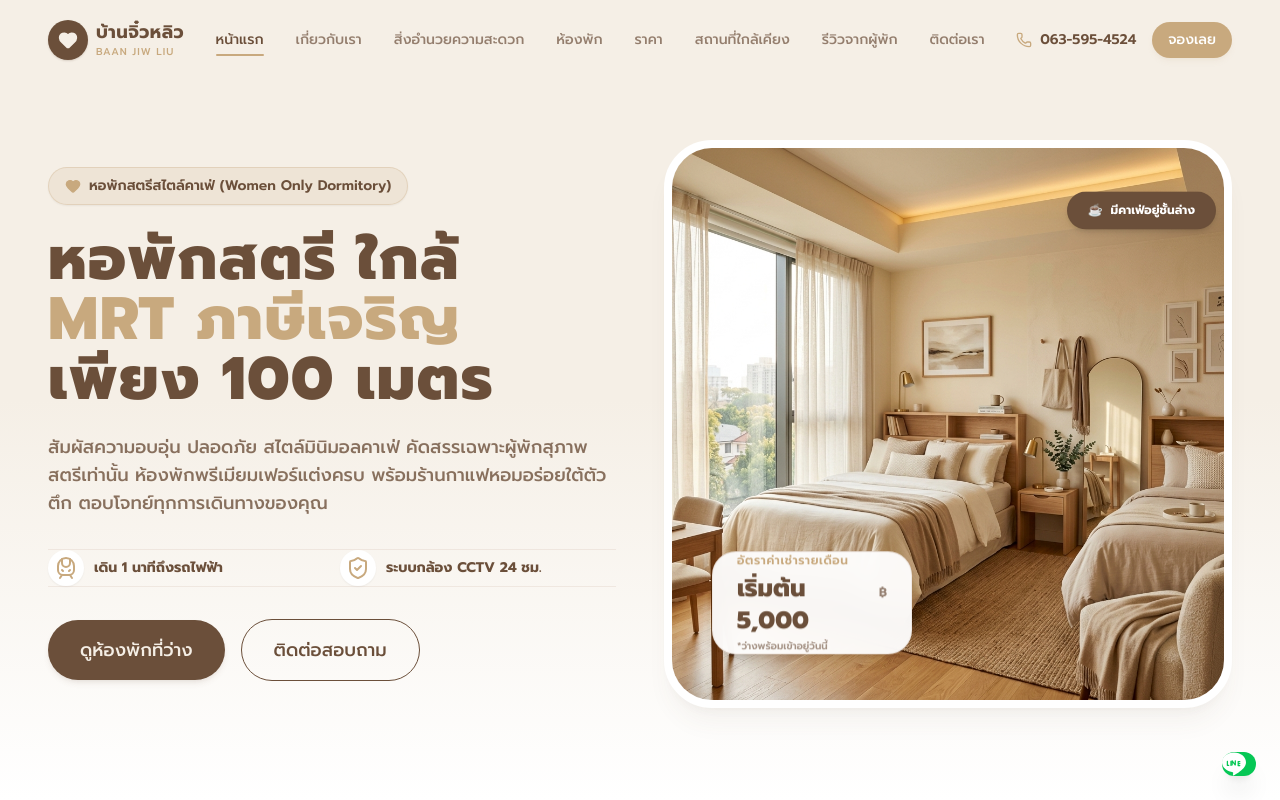
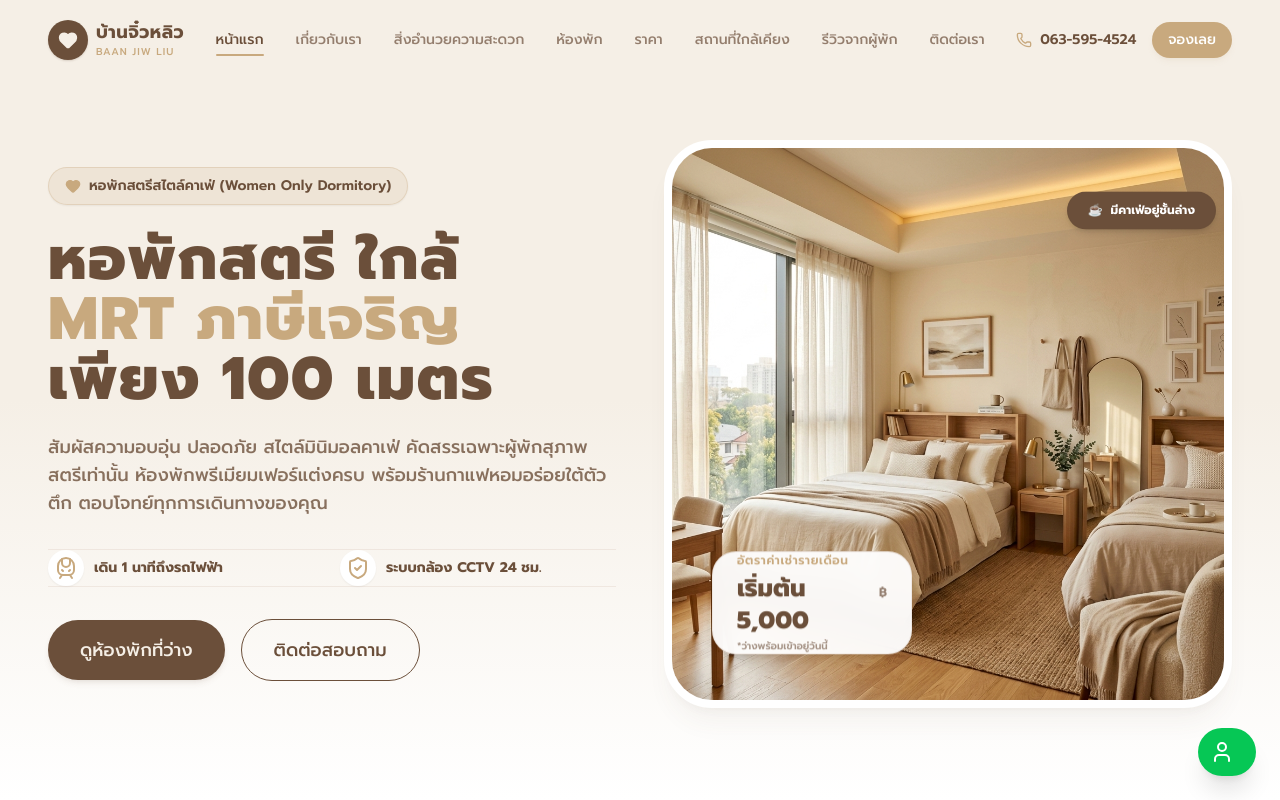
Before and after one commit to apiwatz-lee/baan-jiw-liu, a Next.js app: page / in a window 1280 px wide. Shown: the top 800 px of the page. Built offline with nearby package versions, Linux system fonts and the light colour scheme.

Commit message:
feat: update FloatingLine component styles and SVG icon

```diff
--- a/components/FloatingLine.tsx
+++ b/components/FloatingLine.tsx
@@ -8,26 +8,41 @@ export default function FloatingLine() {
   return (
     <motion.a
       href={`https://line.me/ti/p/~${BRAND_INFO.lineId}`}
-      target="_blank"
-      rel="noopener noreferrer"
-      className="fixed bottom-6 right-6 z-50 flex items-center gap-2.5 bg-[#06C755] text-white px-4.5 py-4.5 rounded-full shadow-xl hover:bg-[#05b04b] transition-all duration-300 group"
+      target='_blank'
+      rel='noopener noreferrer'
+      className='fixed bottom-6 right-6 z-50 flex items-center gap-2.5 bg-[#06C755] text-white p-3 rounded-full shadow-xl hover:bg-[#05b04b] transition-all duration-300 group'
       initial={{ scale: 0, opacity: 0 }}
       animate={{ scale: 1, opacity: 1 }}
       transition={{ delay: 1.5, type: 'spring', stiffness: 260, damping: 20 }}
       whileHover={{ y: -5, scale: 1.05 }}
     >
       {/* Gentle Radar Pulse */}
-      <span className="absolute inline-flex h-full w-full rounded-full bg-[#06C755] opacity-30 animate-ping -z-10 top-0 left-0"></span>
+      <span className='absolute inline-flex h-full w-full rounded-full bg-[#06C755] opacity-30 animate-ping -z-10 top-0 left-0'></span>
 
       {/* Elegant Line Icon (SVG) */}
+      {/* <svg
+        className='w-6 h-6 fill-current shrink-0'
+        viewBox='0 0 24 24'
+        xmlns='http://www.w3.org/2000/svg'
+      >
+        <path d='M24 10.304c0-5.369-5.383-9.738-12-9.738s-12 4.369-12 9.738c0 4.814 4.269 8.843 10.029 9.613.39.084.92.258 1.054.592.12.302.079.775.038 1.082l-.167 1.002c-.05.303-.243 1.187 1.046.647 1.289-.54 6.953-4.095 9.479-7.009 1.761-1.921 2.521-3.834 2.521-5.927zm-17.14 3.656h-1.684a.422.422 0 01-.422-.422v-4.32a.422.422 0 01.422-.422h.422a.422.422 0 01.422.422v3.477h.84a.422.422 0 01.422.422v.421a.422.422 0 01-.422.422zm2.756-.422a.422.422 0 01-.422.422h-.422a.422.422 0 01-.422-.422v-4.32a.422.422 0 01.422-.422h.422a.422.422 0 01.422.422v4.32zm4.333-.422a.422.422 0 01-.422.422h-.422a.395.395 0 01-.3-.12l-2.029-2.73v2.428a.422.422 0 01-.422.422h-.422a.422.422 0 01-.422-.422v-4.32a.422.422 0 01.422-.422h.422c.119 0 .23.05.308.136l2.013 2.709v-2.423a.422.422 0 01.422-.422h.422a.422.422 0 01.422.422v4.32zm4.025-2.981h-1.157v.778h1.157a.422.422 0 01.422.422v.421a.422.422 0 01-.422.422h-1.157v.779h1.157a.422.422 0 01.422.422v.421a.422.422 0 01-.422.422h-1.999a.422.422 0 01-.422-.422v-4.32a.422.422 0 01.422-.422h1.999a.422.422 0 01.422.422v.421a.422.422 0 01-.422.422z' />
+      </svg> */}
       <svg
-        className="w-6 h-6 fill-current shrink-0"
-        viewBox="0 0 24 24"
-        xmlns="http://www.w3.org/2000/svg"
+        xmlns='http://www.w3.org/2000/svg'
+        width='24'
+        height='24'
+        viewBox='0 0 24 24'
+        fill='none'
+        stroke='currentColor'
+        stroke-width='2'
+        stroke-linecap='round'
+        stroke-linejoin='round'
+        className='lucide lucide-user-icon lucide-user'
       >
-        <path d="M24 10.304c0-5.369-5.383-9.738-12-9.738s-12 4.369-12 9.738c0 4.814 4.269 8.843 10.029 9.613.39.084.92.258 1.054.592.12.302.079.775.038 1.082l-.167 1.002c-.05.303-.243 1.187 1.046.647 1.289-.54 6.953-4.095 9.479-7.009 1.761-1.921 2.521-3.834 2.521-5.927zm-17.14 3.656h-1.684a.422.422 0 01-.422-.422v-4.32a.422.422 0 01.422-.422h.422a.422.422 0 01.422.422v3.477h.84a.422.422 0 01.422.422v.421a.422.422 0 01-.422.422zm2.756-.422a.422.422 0 01-.422.422h-.422a.422.422 0 01-.422-.422v-4.32a.422.422 0 01.422-.422h.422a.422.422 0 01.422.422v4.32zm4.333-.422a.422.422 0 01-.422.422h-.422a.395.395 0 01-.3-.12l-2.029-2.73v2.428a.422.422 0 01-.422.422h-.422a.422.422 0 01-.422-.422v-4.32a.422.422 0 01.422-.422h.422c.119 0 .23.05.308.136l2.013 2.709v-2.423a.422.422 0 01.422-.422h.422a.422.422 0 01.422.422v4.32zm4.025-2.981h-1.157v.778h1.157a.422.422 0 01.422.422v.421a.422.422 0 01-.422.422h-1.157v.779h1.157a.422.422 0 01.422.422v.421a.422.422 0 01-.422.422h-1.999a.422.422 0 01-.422-.422v-4.32a.422.422 0 01.422-.422h1.999a.422.422 0 01.422.422v.421a.422.422 0 01-.422.422z" />
+        <path d='M19 21v-2a4 4 0 0 0-4-4H9a4 4 0 0 0-4 4v2' />
+        <circle cx='12' cy='7' r='4' />
       </svg>
-      <span className="text-sm font-semibold max-w-0 overflow-hidden whitespace-nowrap group-hover:max-w-[130px] transition-all duration-500 ease-in-out">
+      <span className='text-sm font-semibold max-w-0 overflow-hidden whitespace-nowrap group-hover:max-w-[130px] transition-all duration-500 ease-in-out'>
         คุยไลน์กับเรา
       </span>
     </motion.a>
```
